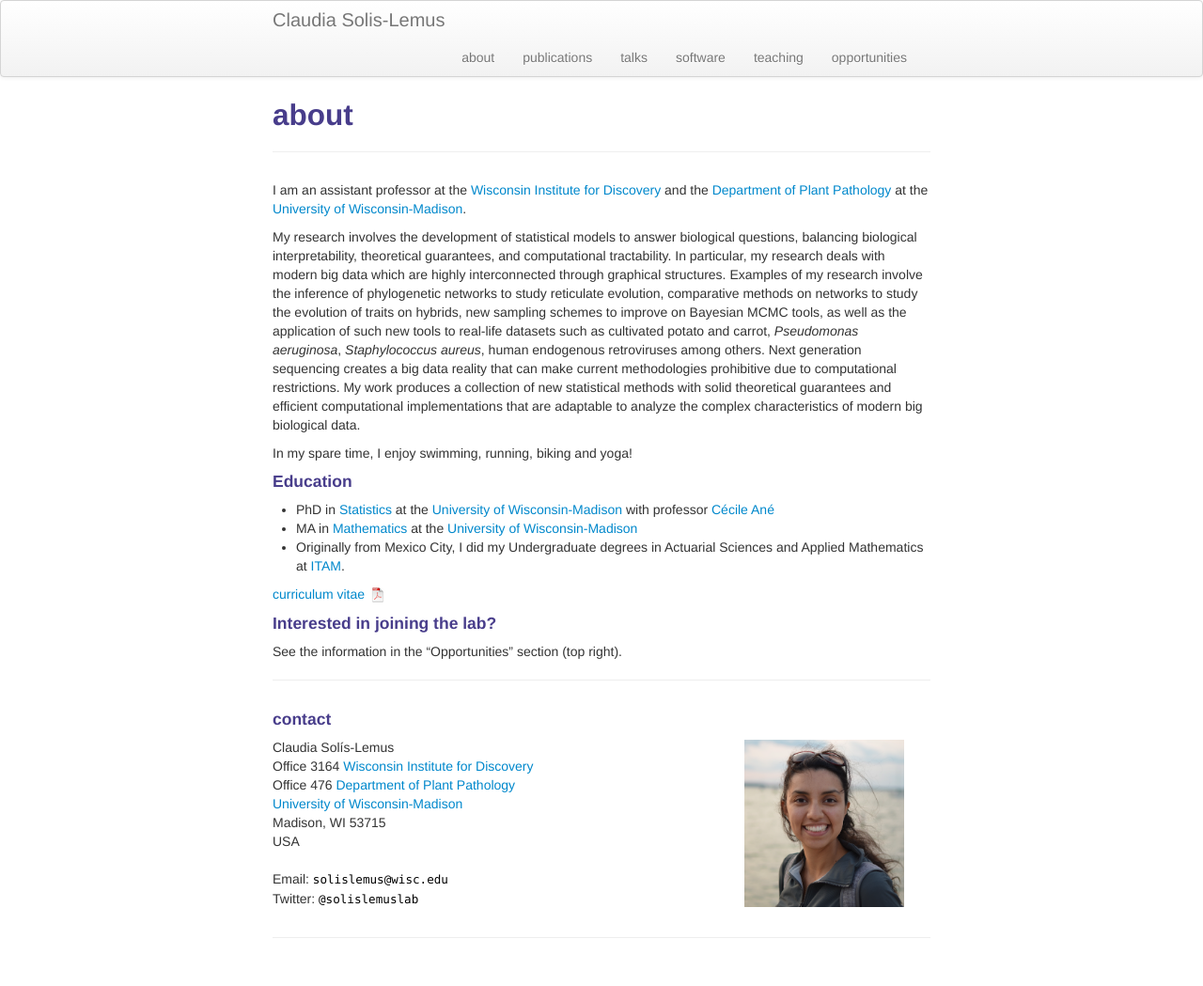
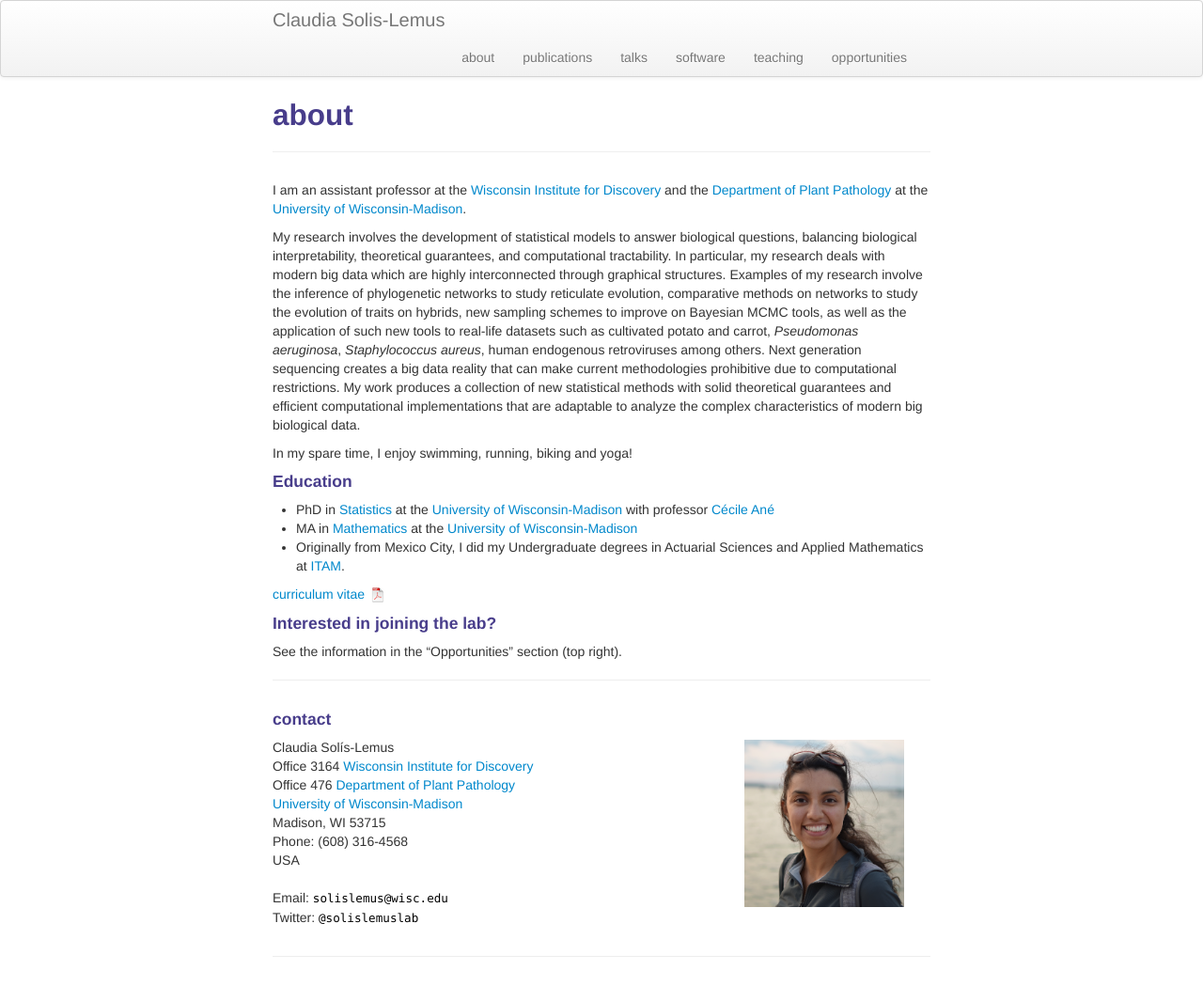
Before and after one commit to crsl4/crsl4.github.io, a Jekyll site: the page built from pages/about.md, in a window 1280 px wide. Shown: the whole page at 94% size. Built offline with Jekyll 4.4.1, drawn with Linux system fonts in a browser that asks for light colours.

Commit message:
added phone

```diff
--- a/pages/about.md
+++ b/pages/about.md
@@ -35,6 +35,7 @@ See the information in the "Opportunities" section (top right).
             Office 476 <a href="https://plantpath.wisc.edu/">Department of Plant Pathology </a><br/>
             <a href="https://www.wisc.edu/">University of Wisconsin-Madison</a><br/>
             Madison, WI 53715<br/>
+            Phone: (608) 316-4568<br/>
             USA<br/><br/>
 
             <div id="hide_email">
```
